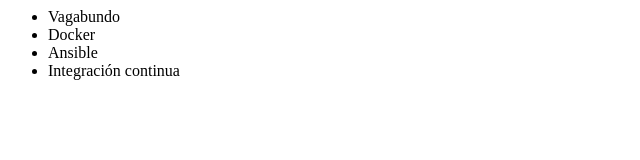
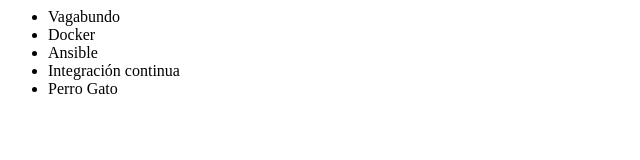
Before and after one commit to Malba85/QR-code, a plain HTML site: page index.html in a window 1280 px wide. Shown: the full height of the page, 0-640 px from the left. Drawn offline with Linux system fonts and the light colour scheme.

Commit message:
nuevo li Perro Gato

```diff
--- a/index.html
+++ b/index.html
@@ -10,6 +10,7 @@
          <li> Docker </li>
          <li> Ansible </li>
          <li> Integración continua </li>
+         <li>Perro Gato</li>
      </ul>
 </body>
 </html>
```
